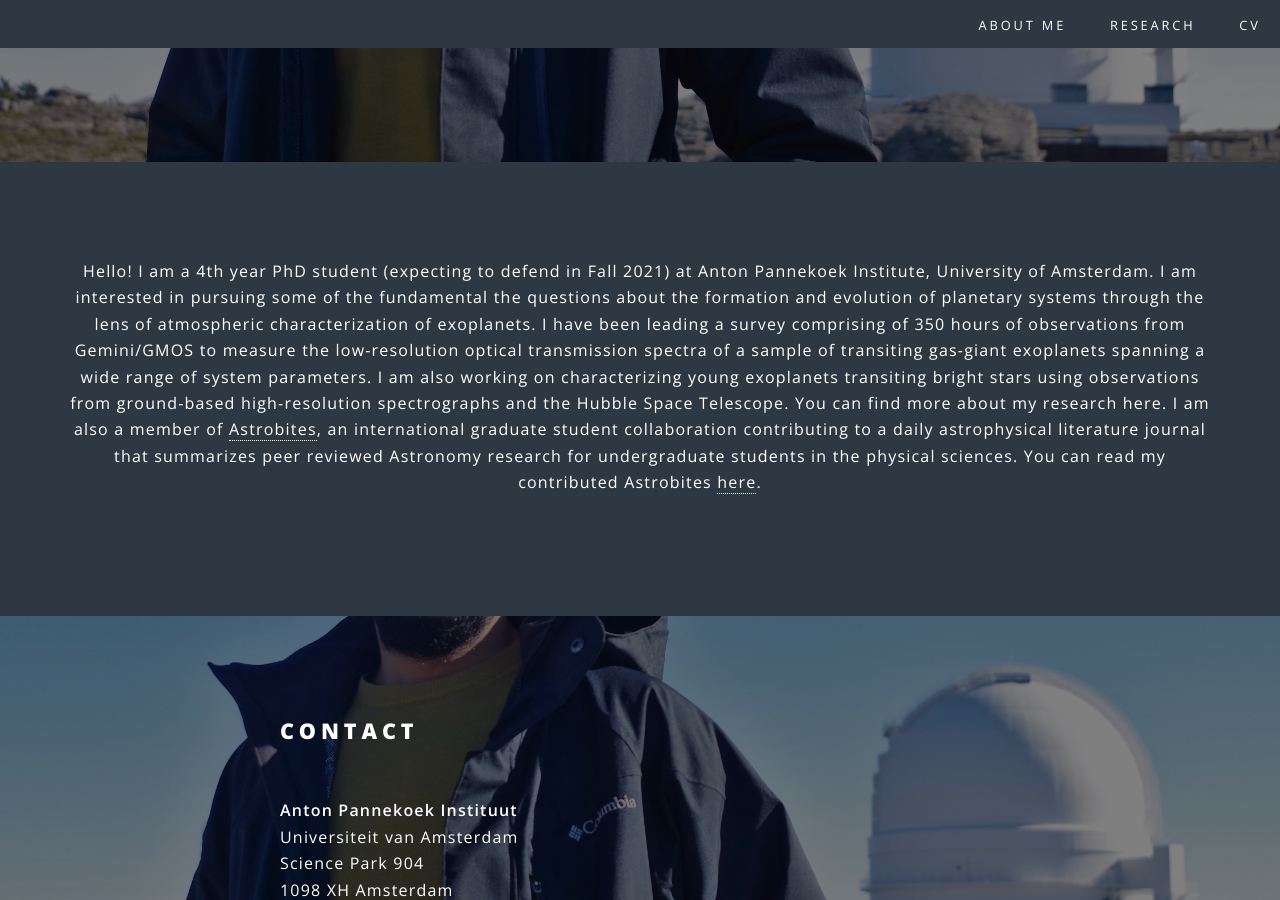
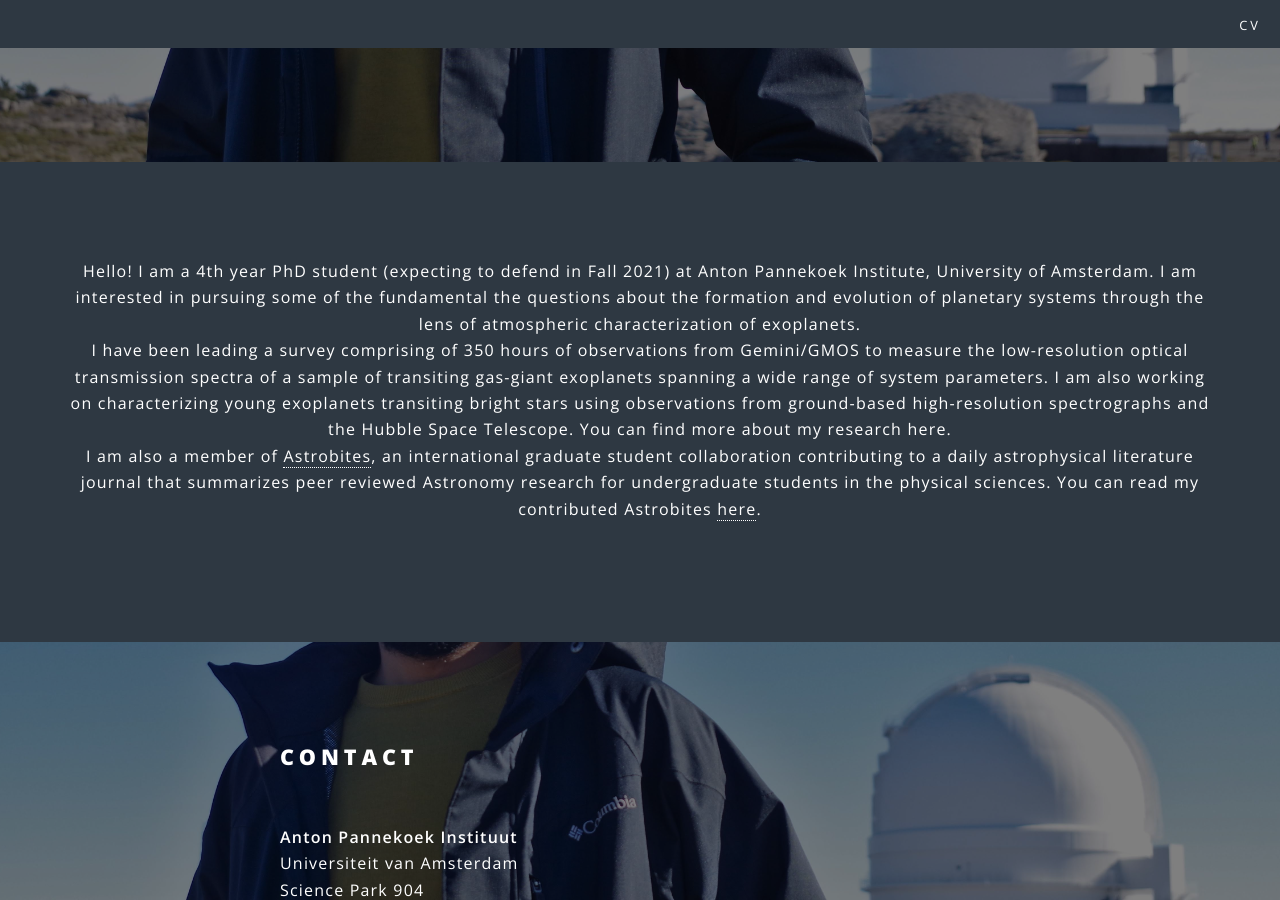
Before and after one commit to vatsalpanwar/vatsalpanwar.github.io, a Jekyll site: the page built from index.html, in a window 1280 px wide and 900 px high, scrolled down 738 px. Built offline with Jekyll 4.4.1, drawn with Linux system fonts in a browser that asks for light colours.

Commit message:
Updated header

```diff
--- a/_includes/header.html
+++ b/_includes/header.html
@@ -6,8 +6,8 @@
   <!-- Nav -->
     <nav id="nav">
       <ul>
-        <li><a href="{{ site.baseurl }}/EDM_Schedule.html">ABOUT ME</a></li>
-        <li><a href="{{ site.baseurl }}/EDM_Schedule.html">RESEARCH</a></li>
+        <!-- <li><a href="{{ site.baseurl }}/EDM_Schedule.html">ABOUT ME</a></li> -->
+        <!-- <li><a href="{{ site.baseurl }}/EDM_Schedule.html">RESEARCH</a></li> -->
         <li><a href="https://drive.google.com/file/d/1Levuv7UcMwb1JC_rfu8hSWMgZfbmfrNK/view?usp=sharing">CV</a></li>
         <!-- <li><a href="{{ site.baseurl }}/EDM_Schedule.html"></a></li> -->
         <!-- <li><a href="{{ site.baseurl }}/EDM_Schedule.html"></a></li> -->
--- a/index.html
+++ b/index.html
@@ -28,14 +28,14 @@ layout: landing
 									at Anton Pannekoek Institute, University of Amsterdam.
 									I am interested in pursuing some of the fundamental the questions
 									about the formation and evolution of planetary systems
-									through the lens of atmospheric characterization of exoplanets.
+									through the lens of atmospheric characterization of exoplanets.<br />
 									I have been leading a survey comprising of 350 hours of observations
 									from Gemini/GMOS to measure the low-resolution optical transmission spectra of a sample of
 									transiting gas-giant exoplanets spanning a wide range of system parameters.
 									I am also working on characterizing
 									young exoplanets transiting bright stars using observations
 									from ground-based high-resolution spectrographs
-									and the Hubble Space Telescope. You can find more about my research here.
+									and the Hubble Space Telescope. You can find more about my research here.<br />
 									I am also a member of <a href="https://astrobites.org/">Astrobites</a>,
 									an international graduate student collaboration contributing to
 									a daily astrophysical literature journal that summarizes peer reviewed
```
